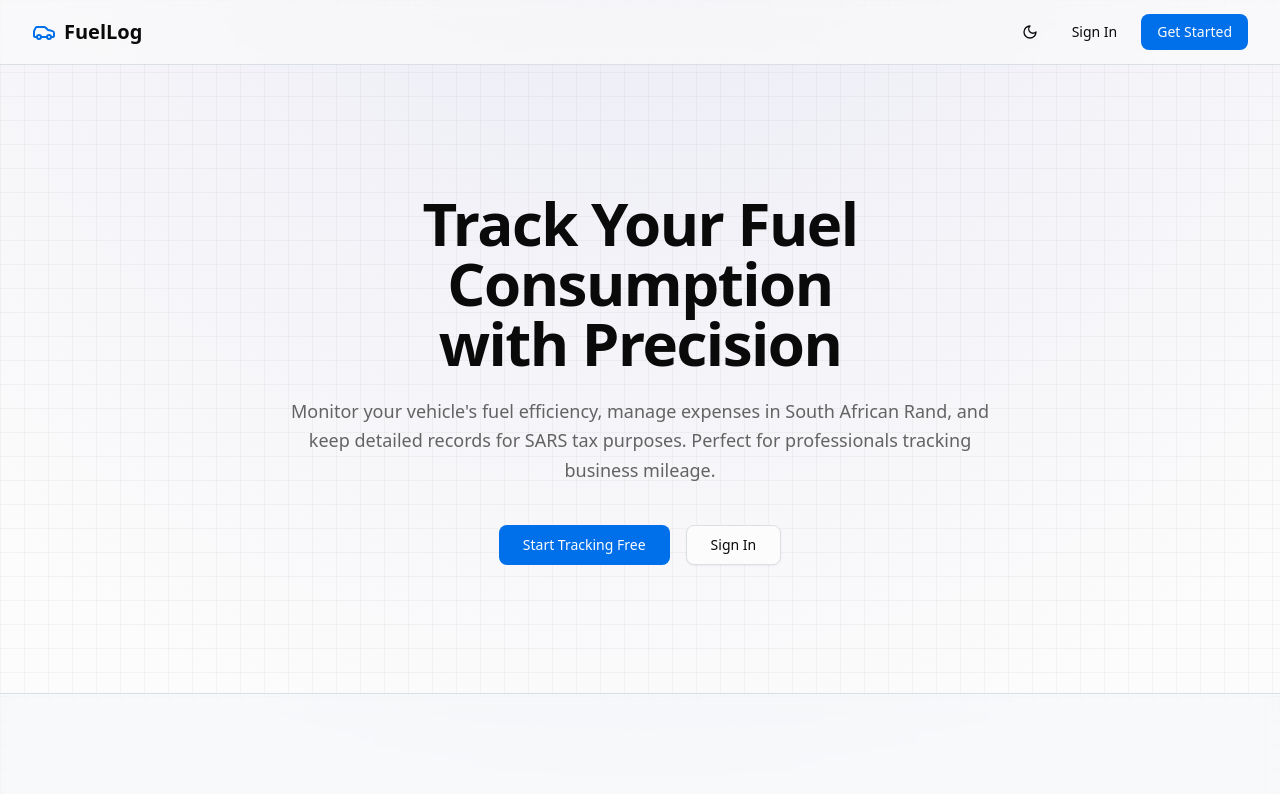
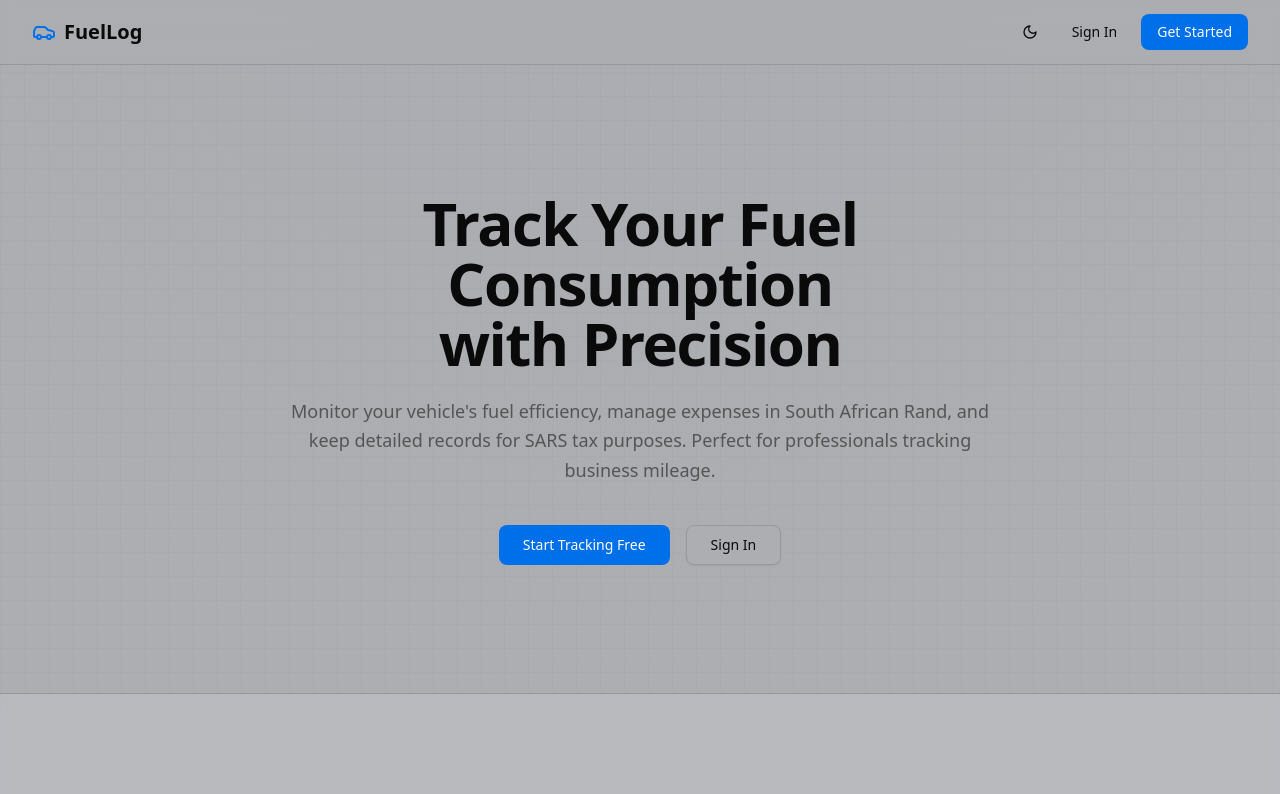
Before and after one commit to Stephanroets/steph-fuel-logbook-app, a Next.js app: page / in a window 1280 px wide. Shown: the top 794 px of the page. Built offline with nearby package versions, Linux system fonts and the light colour scheme.

Commit message:
feat: adjust light mode for better readability
Reduce light mode brightness, darken borders, and lower pattern opacity.

#VERCEL_SKIP

Co-authored-by: Stephan <58301925+Stephanroets@users.noreply.github.com>

```diff
--- a/app/globals.css
+++ b/app/globals.css
@@ -4,24 +4,24 @@
 @custom-variant dark (&:is(.dark *));
 
 :root {
-  --background: oklch(0.99 0 0);
+  --background: oklch(0.75 0.005 250);
   --foreground: oklch(0.145 0 0);
-  --card: oklch(1 0 0);
+  --card: oklch(0.94 0.005 250);
   --card-foreground: oklch(0.145 0 0);
-  --popover: oklch(1 0 0);
+  --popover: oklch(0.94 0.005 250);
   --popover-foreground: oklch(0.145 0 0);
   --primary: oklch(0.55 0.22 250);
   --primary-foreground: oklch(0.99 0 0);
-  --secondary: oklch(0.96 0.01 250);
+  --secondary: oklch(0.88 0.01 250);
   --secondary-foreground: oklch(0.145 0 0);
-  --muted: oklch(0.96 0.01 250);
-  --muted-foreground: oklch(0.5 0 0);
+  --muted: oklch(0.88 0.01 250);
+  --muted-foreground: oklch(0.45 0 0);
   --accent: oklch(0.7 0.15 180);
   --accent-foreground: oklch(0.99 0 0);
   --destructive: oklch(0.55 0.22 25);
   --destructive-foreground: oklch(0.99 0 0);
-  --border: oklch(0.9 0.01 250);
-  --input: oklch(0.9 0.01 250);
+  --border: oklch(0.68 0.01 250);
+  --input: oklch(0.72 0.01 250);
   --ring: oklch(0.55 0.22 250);
   --chart-1: oklch(0.65 0.25 250);
   --chart-2: oklch(0.7 0.15 180);
@@ -29,13 +29,13 @@
   --chart-4: oklch(0.7 0.2 60);
   --chart-5: oklch(0.65 0.22 25);
   --radius: 0.625rem;
-  --sidebar: oklch(0.985 0 0);
+  --sidebar: oklch(0.93 0.005 250);
   --sidebar-foreground: oklch(0.145 0 0);
   --sidebar-primary: oklch(0.55 0.22 250);
   --sidebar-primary-foreground: oklch(0.99 0 0);
-  --sidebar-accent: oklch(0.96 0.01 250);
+  --sidebar-accent: oklch(0.88 0.01 250);
   --sidebar-accent-foreground: oklch(0.145 0 0);
-  --sidebar-border: oklch(0.9 0.01 250);
+  --sidebar-border: oklch(0.68 0.01 250);
   --sidebar-ring: oklch(0.55 0.22 250);
 }
 
--- a/app/page.tsx
+++ b/app/page.tsx
@@ -6,8 +6,8 @@ import { ThemeToggle } from "@/components/theme-toggle"
 export default function HomePage() {
   return (
     <div className="relative flex min-h-svh flex-col">
-      <div className="absolute inset-0 -z-10 bg-[radial-gradient(ellipse_80%_80%_at_50%_-20%,rgba(120,119,198,0.15),rgba(255,255,255,0))] dark:bg-[radial-gradient(ellipse_80%_80%_at_50%_-20%,rgba(120,119,198,0.3),rgba(255,255,255,0))]" />
-      <div className="absolute inset-0 -z-10 bg-[linear-gradient(to_right,#80808012_1px,transparent_1px),linear-gradient(to_bottom,#80808012_1px,transparent_1px)] bg-[size:24px_24px]" />
+      <div className="absolute inset-0 -z-10 bg-[radial-gradient(ellipse_80%_80%_at_50%_-20%,rgba(120,119,198,0.04),rgba(255,255,255,0))] dark:bg-[radial-gradient(ellipse_80%_80%_at_50%_-20%,rgba(120,119,198,0.3),rgba(255,255,255,0))]" />
+      <div className="absolute inset-0 -z-10 bg-[linear-gradient(to_right,#8080800d_1px,transparent_1px),linear-gradient(to_bottom,#8080800d_1px,transparent_1px)] dark:bg-[linear-gradient(to_right,#80808012_1px,transparent_1px),linear-gradient(to_bottom,#80808012_1px,transparent_1px)] bg-[size:24px_24px]" />
 
       {/* Header */}
       <header className="border-b bg-background/95 backdrop-blur supports-[backdrop-filter]:bg-background/60">
```
